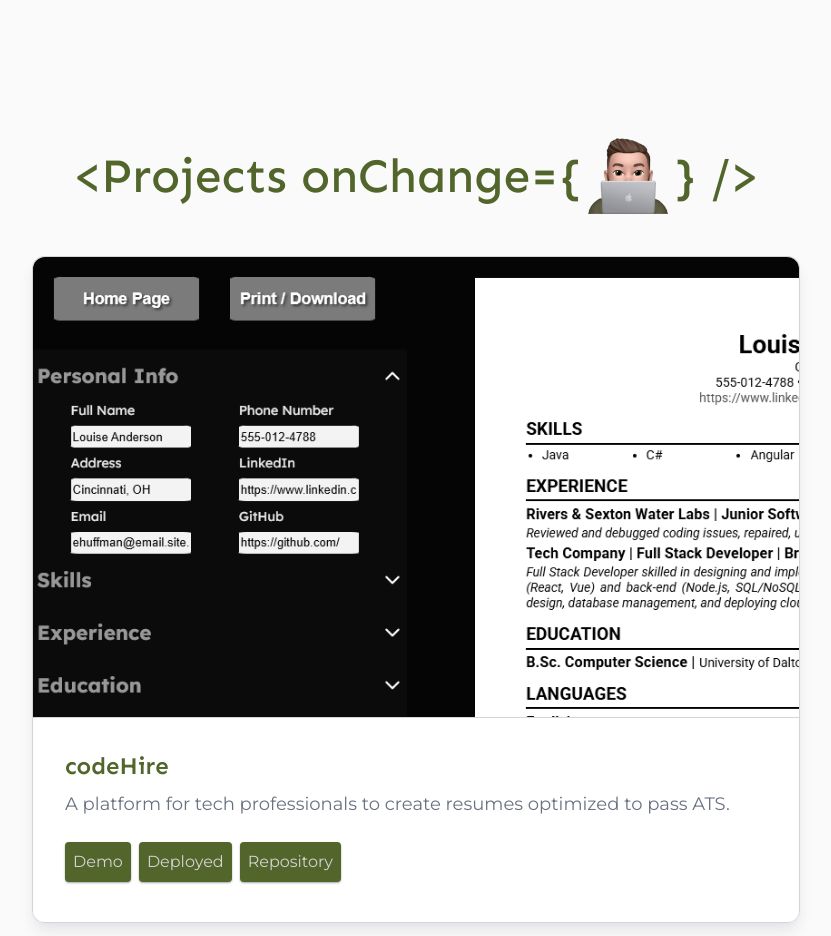
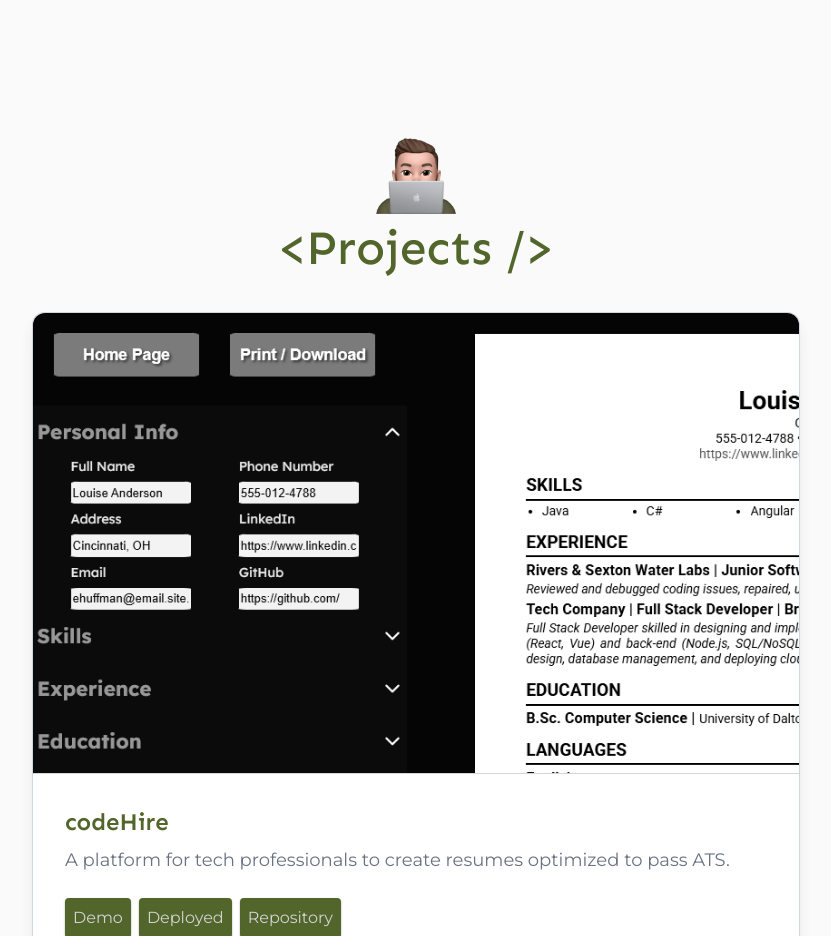
Before and after one commit to robertofrz/roberto-portfolio, a React (Vite) app: page / in a window 1280 px wide. Shown: the part 840-1776 px from the top of the page, without its empty margins (224-1055 px from the left). Built offline with nearby package versions, Linux system fonts and the light colour scheme.

Commit message:
updated projects title

```diff
--- a/src/components/Projects.tsx
+++ b/src/components/Projects.tsx
@@ -10,17 +10,16 @@ function Projects(): React.JSX.Element {
       id="projects"
       className="scroll-mt-16 w-[90vw] sm:w-[60vw] flex flex-col justify-evenly items-center gap-12 mt-40  text-gray-500 font-Montserrat"
     >
-      <h2 className="font-Sen font-medium text-[26px] w-[90vw] sm:text-5xl my-green flex justify-center items-center -mb-2">
-        &lt;{t("projects")} onChange=&#123;<span className="m-1"></span>
+      <div className="flex flex-col justify-center items-center gap-2">
         <img
           src="/memojis/coding.png"
           alt="working on laptop memoji"
-          className="w-10 sm:w-20 "
+          className="w-20"
         />
-        <span className="m-1"></span>
-        &#125; /&gt;
-      </h2>
-
+        <h2 className="font-Sen font-medium text-5xl w-[90vw] sm:text-5xl my-green flex justify-center items-center -mb-2">
+          &lt;{t("projects")} /&gt;
+        </h2>
+      </div>
       {projects.map((project) => (
         <div
           key={project.title}
```
